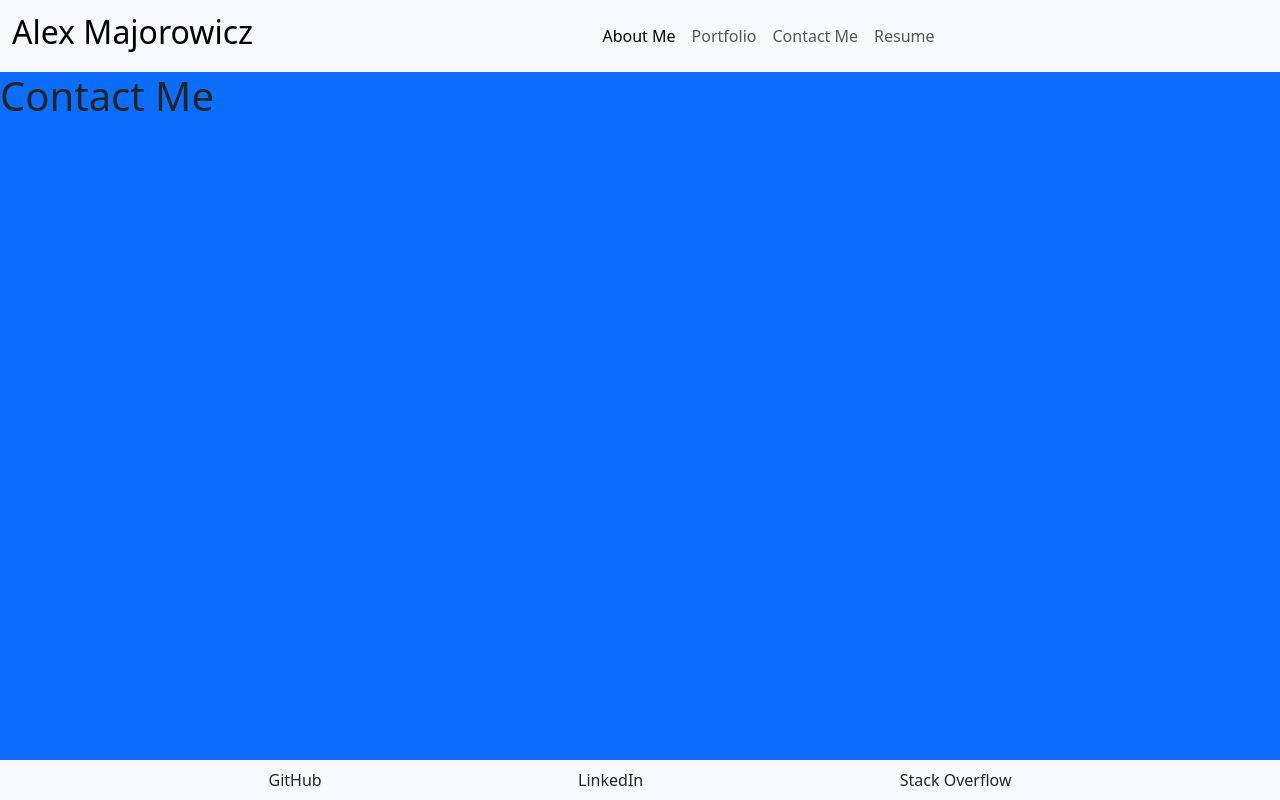
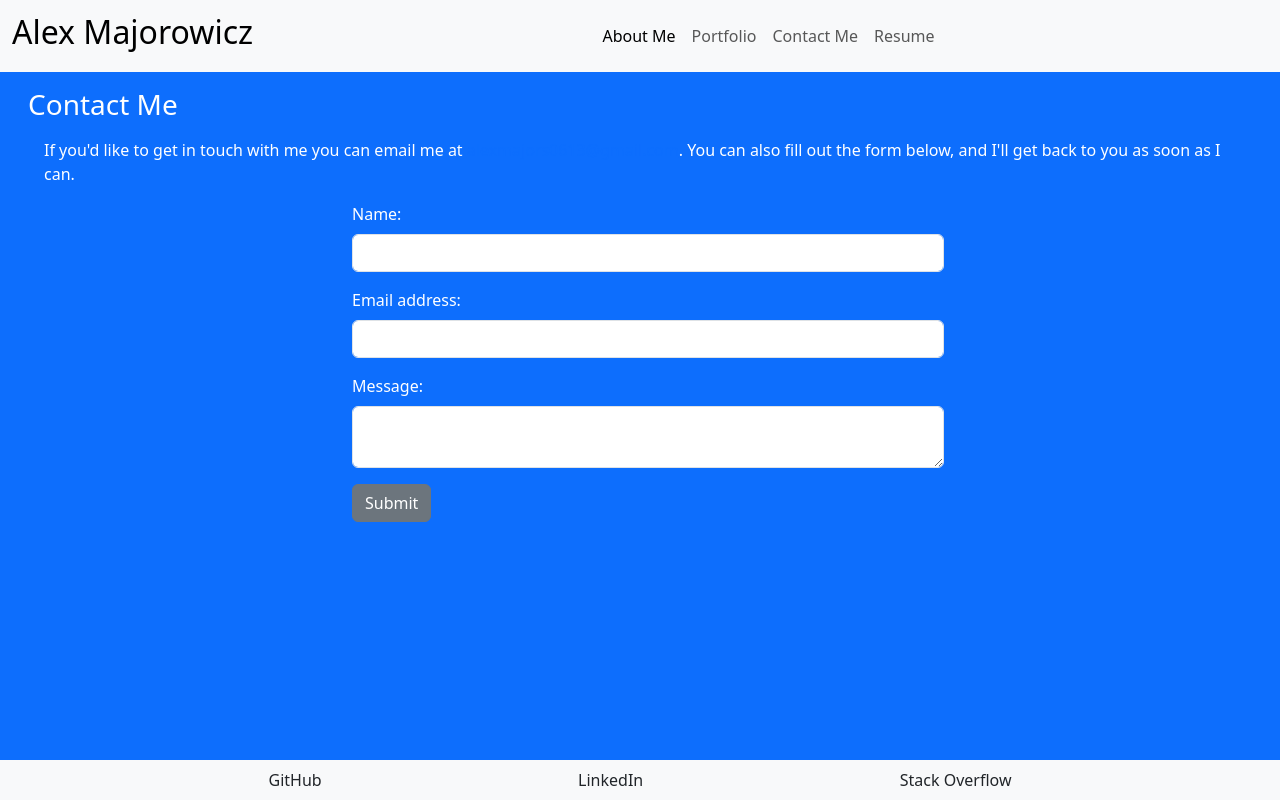
Before and after one commit to Denitrix/React-Portfolio, a React (Vite) app in the folder portfolio/: page /contact-me in a window 1280 px wide. Built offline with nearby package versions, Linux system fonts and the light colour scheme.

Commit message:
add contact page and form

```diff
--- a/portfolio/src/App.jsx
+++ b/portfolio/src/App.jsx
@@ -1,8 +1,8 @@
 // import "./App.css";
 import Header from "./components/Header";
 import Footer from "./components/Footer";
-import AboutMe from "./pages/AboutMe";
-import ContactMe from "./pages/ContactMe";
+import About from "./pages/AboutPage";
+import Contact from "./pages/ContactPage";
 import Portfolio from "./pages/Portfolio";
 import Resume from "./pages/Resume";
 
@@ -14,8 +14,8 @@ function App() {
       <Header />
       <BrowserRouter>
         <Routes>
-          <Route path="/" element={<AboutMe />} />
-          <Route path="/contact-me" element={<ContactMe />} />
+          <Route path="/" element={<About />} />
+          <Route path="/contact-me" element={<Contact />} />
           <Route path="/portfolio" element={<Portfolio />} />
           <Route path="/resume" element={<Resume />} />
         </Routes>
--- /dev/null
+++ b/portfolio/src/assets/js/projects.js
@@ -0,0 +1,14 @@
+export const projects = [
+  {
+    title: "Placeholder",
+    image: "https://placehold.co/800x500",
+    github: "https://github.com/Denitrix",
+    deployment: "https://github.com/Denitrix",
+  },
+  {
+    title: "test",
+    image: "https://placehold.co/800x500",
+    github: "https://github.com/Denitrix",
+    deployment: "https://github.com/Denitrix",
+  },
+];
--- /dev/null
+++ b/portfolio/src/components/ContactForm.jsx
@@ -0,0 +1,107 @@
+import { useState } from "react";
+
+// Here we import a helper function that will check if the email is valid
+import { validateEmail } from "../utils/helpers";
+
+export default function ContactForm() {
+  // Create state variables for the fields in the form
+  // We are also setting their initial values to an empty string
+  const [email, setEmail] = useState("");
+  const [name, setName] = useState("");
+
+  const [message, setMessage] = useState("");
+
+  const [errorMessage, setErrorMessage] = useState("");
+
+  const handleInputChange = (e) => {
+    // Getting the value and name of the input which triggered the change
+    const { target } = e;
+    const inputType = target.name;
+    const inputValue = target.value;
+
+    // Based on the input type, we set the state of either email, name, or message
+    if (inputType === "email") {
+      setEmail(inputValue);
+    } else if (inputType === "name") {
+      setName(inputValue);
+    } else {
+      setMessage(inputValue);
+    }
+  };
+
+  const handleFormSubmit = (e) => {
+    // Preventing the default behavior of the form submit (which is to refresh the page)
+    e.preventDefault();
+
+    // First we check to see if the email is not valid or if the name is empty. If so we set an error message to be displayed on the page.
+    if (!validateEmail(email)) {
+      setErrorMessage("Please enter a valid email");
+      // We want to exit out of this code block if something is wrong so that the user can correct it
+      return;
+      // Then we check to see if the password is not valid. If so, we set an error message regarding the password.
+    } else if (message === "") {
+      setErrorMessage("Message is required");
+    }
+
+    alert(`Thank you for submitting your message.`);
+
+    // If everything goes according to plan, we want to clear out the input after a successful registration.
+    setName("");
+    setMessage("");
+    setEmail("");
+  };
+
+  return (
+    <div className="container col-6">
+      <form className="form" onSubmit={handleFormSubmit}>
+        <div className="mb-3">
+          <label for="name" className="form-label">
+            Name:
+          </label>
+          <input
+            value={name}
+            name="name"
+            id="name"
+            onChange={handleInputChange}
+            type="text"
+            className="form-control"
+          />
+        </div>
+        <div className="mb-3">
+          <label for="email" className="form-label">
+            Email address:
+          </label>
+          <input
+            value={email}
+            name="email"
+            id="email"
+            onChange={handleInputChange}
+            type="email"
+            className="form-control"
+          />
+        </div>
+        <div className="mb-3">
+          <label for="message" className="form-label">
+            Message:
+          </label>
+          <textarea
+            value={message}
+            name="message"
+            id="message"
+            onChange={handleInputChange}
+            type="text"
+            className="form-control"
+          />
+        </div>
+        <button type="submit" className="btn btn-secondary">
+          Submit
+        </button>
+      </form>
+      {errorMessage && (
+        <div>
+          <p className="error-text">{errorMessage}</p>
+        </div>
+      )}
+    </div>
+  );
+}
--- a/portfolio/src/components/Project.jsx
+++ b/portfolio/src/components/Project.jsx
@@ -4,7 +4,11 @@ export default function Project(props) {
   return (
     <div className="col-md-6 ms-auto me-auto my-1">
       <div className="card">
-        <img className="card-img" src={props.image} alt="Card image cap" />
+        <img
+          className="card-img"
+          src={props.image}
+          alt={`Screenshot of ${props.title}`}
+        />
         <div className="card-overlay rounded d-flex flex-end">
           <div className="card-body">
             <a
--- a/portfolio/src/pages/AboutMe.jsx
+++ /dev/null
@@ -1,16 +0,0 @@
-export default function AboutMe() {
-  return (
-    <div className="container-fluid text-bg-primary">
-      <h3 className="m-3 ms-3 fs-3">About Me</h3>
-      <p>
-        Lorem ipsum dolor sit amet, consectetur adipiscing elit, sed do eiusmod
-        tempor incididunt ut labore et dolore magna aliqua. Ut enim ad minim
-        veniam, quis nostrud exercitation ullamco laboris nisi ut aliquip ex ea
-        commodo consequat. Duis aute irure dolor in reprehenderit in voluptate
-        velit esse cillum dolore eu fugiat nulla pariatur. Excepteur sint
-        occaecat cupidatat non proident, sunt in culpa qui officia deserunt
-        mollit anim id est laborum.
-      </p>
-    </div>
-  );
-}
--- /dev/null
+++ b/portfolio/src/pages/AboutPage.jsx
@@ -0,0 +1,19 @@
+export default function About() {
+  return (
+    <div className="container-fluid text-bg-primary">
+      <h3 className="m-3 ms-3 fs-3">About Me</h3>
+      <div className="container-fluid ms-2 me-2">
+        <img src="https://placehold.co/100x150" />
+        <p>
+          Lorem ipsum dolor sit amet, consectetur adipiscing elit, sed do
+          eiusmod tempor incididunt ut labore et dolore magna aliqua. Ut enim ad
+          minim veniam, quis nostrud exercitation ullamco laboris nisi ut
+          aliquip ex ea commodo consequat. Duis aute irure dolor in
+          reprehenderit in voluptate velit esse cillum dolore eu fugiat nulla
+          pariatur. Excepteur sint occaecat cupidatat non proident, sunt in
+          culpa qui officia deserunt mollit anim id est laborum.
+        </p>
+      </div>
+    </div>
+  );
+}
--- a/portfolio/src/pages/ContactMe.jsx
+++ /dev/null
@@ -1,7 +0,0 @@
-export default function ContactMe() {
-  return (
-    <>
-      <h1>Contact Me</h1>
-    </>
-  );
-}
--- /dev/null
+++ b/portfolio/src/pages/ContactPage.jsx
@@ -0,0 +1,18 @@
+import ContactForm from "../components/ContactForm";
+
+export default function Contact() {
+  return (
+    <div className="text-bg-primary container-fluid">
+      <h3 className="m-3 ms-3 fs-3">Contact Me</h3>
+      <div className="row container-fluid ms-2 me-2">
+        <p className="from-bottom delay-1">
+          If you'd like to get in touch with me you can email me at{" "}
+          <a href="mailto:alexmajors0613@gmail.com">alexmajors0613@gmail.com</a>
+          . You can also fill out the form below, and I'll get back to you as
+          soon as I can.
+        </p>
+        <ContactForm />
+      </div>
+    </div>
+  );
+}
--- a/portfolio/src/pages/Portfolio.jsx
+++ b/portfolio/src/pages/Portfolio.jsx
@@ -1,4 +1,4 @@
-import projects from "../assets/projects.json";
+import { projects } from "../assets/js/projects.js";
 import Project from "../components/Project";
 
 export default function Portfolio() {
--- /dev/null
+++ b/portfolio/src/utils/helpers.js
@@ -0,0 +1,13 @@
+export function validateEmail(email) {
+  const re =
+    /^(([^<>()[\]\\.,;:\s@"]+(\.[^<>()[\]\\.,;:\s@"]+)*)|(".+"))@((\[[0-9]{1,3}\.[0-9]{1,3}\.[0-9]{1,3}\.[0-9]{1,3}\])|(([a-zA-Z\-0-9]+\.)+[a-zA-Z]{2,}))$/;
+  return re.test(String(email).toLowerCase());
+}
+
+export function checkPassword(input) {
+  const passw = /^[A-Za-z]\w{7,14}$/;
+  if (input.match(passw)) {
+    return true;
+  }
+  return false;
+}
```
